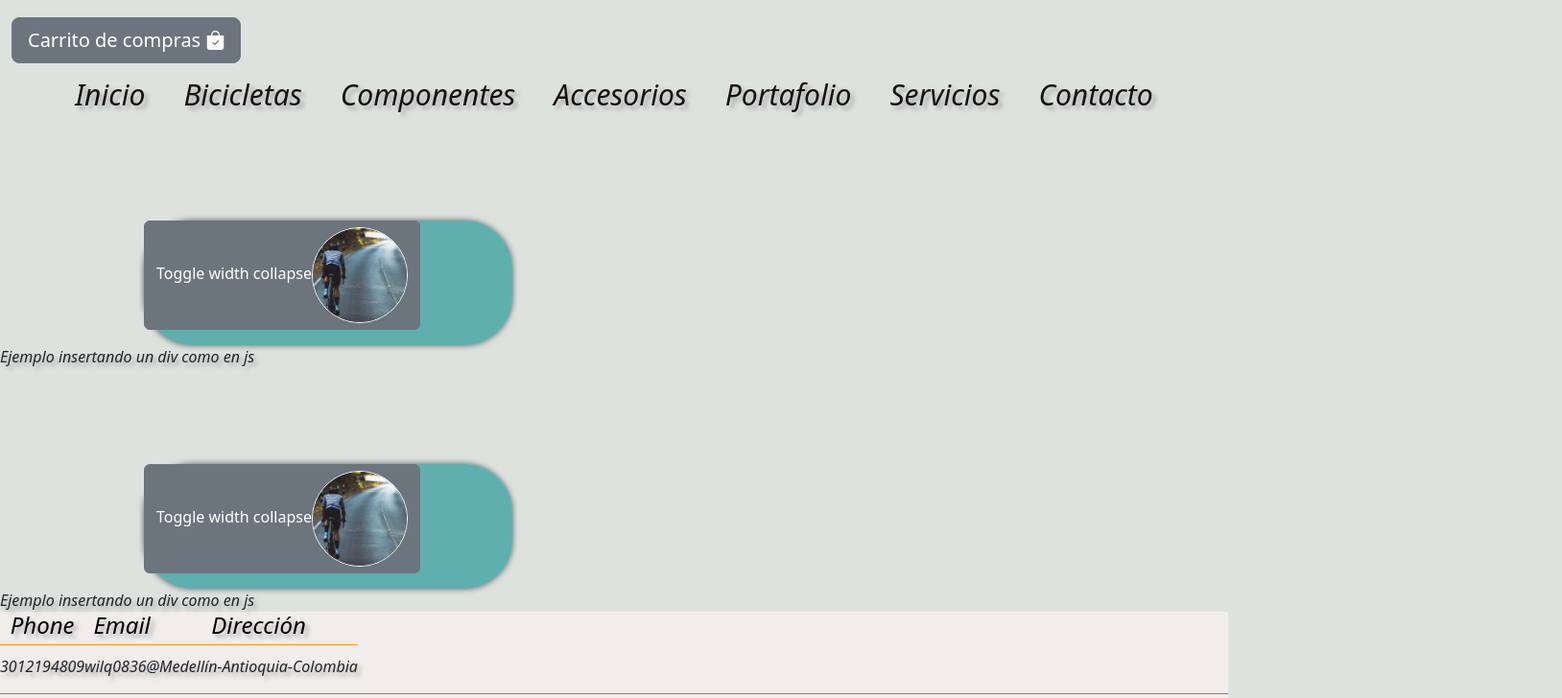
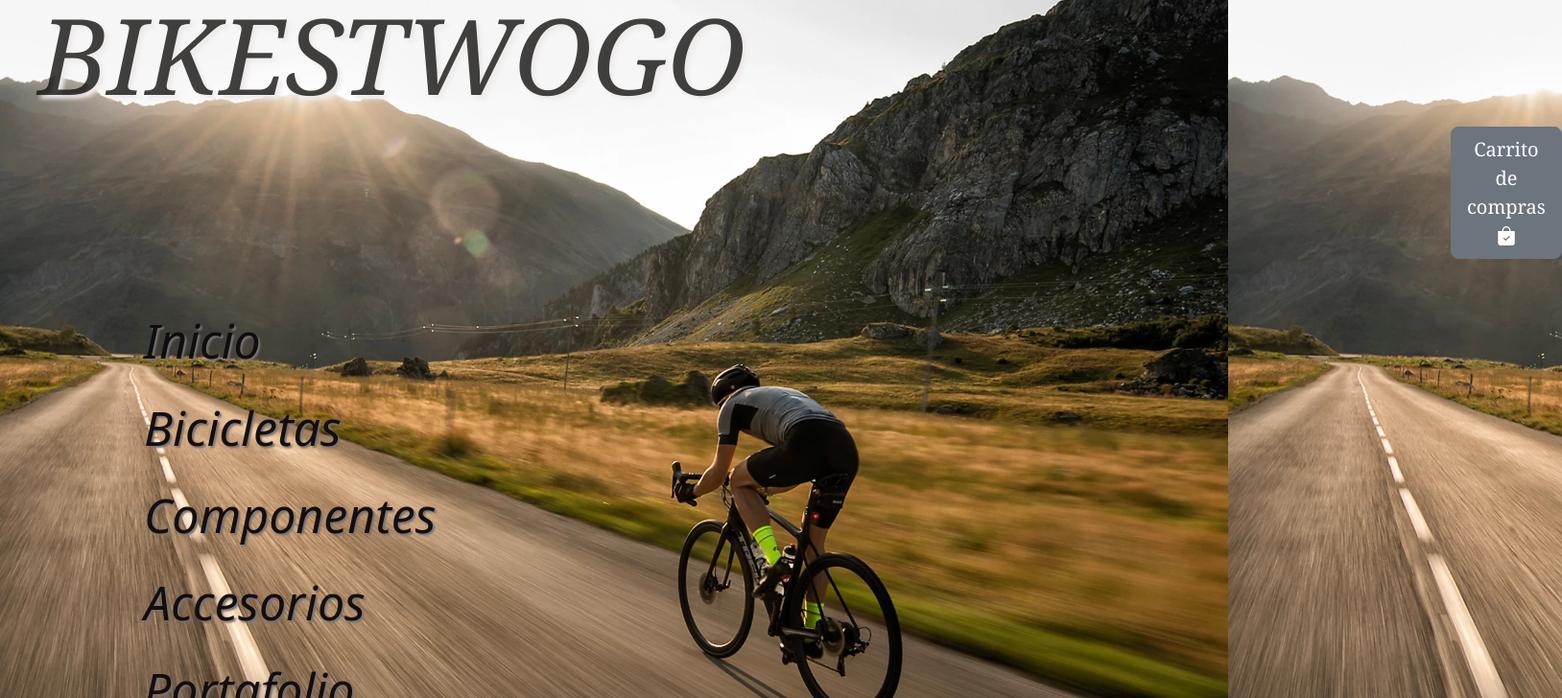
Before and after one commit to wilq0836/Primera-Entrega-React-Carpetas, a React (Create React App) app: page / in a window 1280 px wide. Shown: the part 60-788 px from the top of the page at 96% size, 1628 px wide, since content can reach past the window. Built offline with nearby package versions, Linux system fonts and the light colour scheme.

Commit message:
Update App.css

```diff
--- a/src/App.css
+++ b/src/App.css
@@ -1,51 +1,109 @@
 *{
   margin: 0;
   padding: 0;
+  flex-wrap: wrap;
 
 }
 
+.titulo{
+  color: rgba(17, 17, 16, 0.795);
+  margin-left: 40px;
+  margin-top: 50px;
+  margin-bottom: 10px;
+  font-family: Georgia, 'Times New Roman', Times, serif;
+  font-style: italic;
+  font-size: 110px;
+  text-shadow: 4px 4px 4px #eeeaea;
+}
+
+.T{
+  color: #3b3939;
+}
+
+.T:hover{
+  color: #5e5b5b;
+}
+
+
 body{
-  /*background-image: url("./img/fondo.webp");*/
-  background-color: hsla(144, 6%, 85%, 0.795);
+  background-image:  url("./Imagenes/fondo.webp");
   background-size: cover;
   background-attachment: fixed;
-  background-position: center;
-  font-style: oblique;
-  text-shadow: 4px 4px 4px #aaa;
+  background-position:end;
+  background-color: hsl(0, 100%, 100%);
 
 
 }
 
-.Carrito{
-
-  margin-top: 30px;
-  display: flex;
 
 
 
+.Carrito{
+
+
+  font-size: 35px;
+  border-radius: 19px;
+  color: rgb(97, 49, 35);
+  margin-bottom: 40px;
+  margin-top: 10px;
+  margin-left: 1500px;
+  font-family:Georgia, 'Times New Roman', Times, serif;
+
 }
+
+
+
+.modal-title{
+
+  font-size: 50px;
+  margin-left: 300px;
+  font-family: Georgia, 'Times New Roman', Times, serif;
+
+}
+
+.modal-content{
+
+  width: 798px;
+
+
+}
+
+.table{
+
+  margin-right: 10px;
+  font-size: 20px;
+  display: flexbox;
+  font-family: Georgia, 'Times New Roman', Times, serif;
+}
+
 
 .Navegador{
   width: 100%;
   align-items: center;
   justify-content: center;
-  flex-wrap: wrap;
-  display: flex;
-  font-size: xx-large;
+  margin-left: 120px;
+
+
 }
 
 nav >div>lu{
   color: #0e0a0af6;
-  margin-left: 20px;
-  margin-right: 20px;
-  font-size: 30px;
+  margin-left: 30px;
+  margin-right: 30px;
+  font-size: 50px;
   font-style: oblique;
-  text-shadow: 4px 4px 4px #aaa;
+  text-shadow: 2px 2px 2px #777171;
+  display: flex;
 
 }
+
 nav > div> lu:hover{
   text-decoration: underline;
 
+}
+
+li{
+  font-size: 30px;
 }
 
 .Lista {
@@ -53,27 +111,53 @@
   color: azure;
 }
 
+.container3{
+
+  background-color: white;
+  display:inline-block;
+}
+
+.container1{
+
+  display:flex;
+
+
+}
+
+.container{
+
+   max-width: 600px;
+
+}
 footer{
-  background: #f1eded;
+  background: #eec67bee;
+  opacity: 75%;
+  margin-left: 30px;
+  margin-right: 30px;
   text-align: center;
-
-  margin: auto;
+  font-size: 30px;
 
 
  }
+
  .contenedor-footer{
-  display: flex;
-  align-items: center;
-  border-bottom: 1px solid chocolate;
+  width: auto;
+  font-size: 30px;
+  border-bottom: 4px solid rgb(199, 125, 65);
+  margin-left: 60px;
+  margin-right: 60px;
+
+
 
  }
 
 
-
  .content-foo h4{
   color: black;
-  border-bottom: 1px solid rgb(255, 153, 0) ;
-  padding-bottom: 5px;
-  margin-bottom: 10px;
+  font-size: 30px;
+  font-style: italic;
+  margin-top: 20px;
+  border-bottom: 4px solid rgb(204, 63, 20) ;
+
 
  }
```
